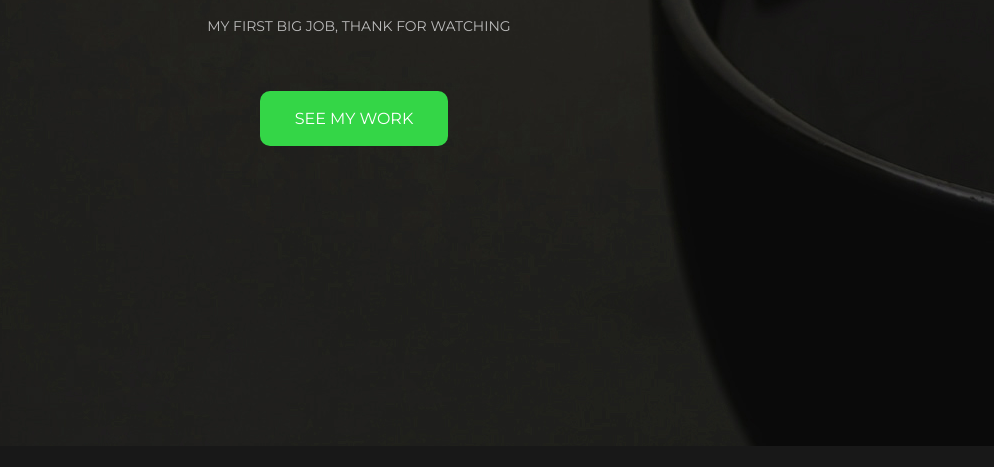
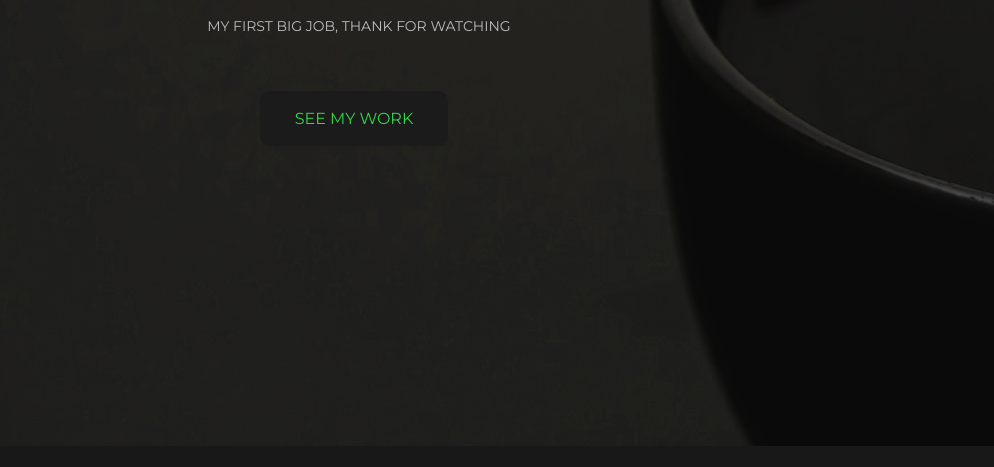
Before and after one commit to SPRAER/DeepLime.githeb.io, a plain HTML site: page index.html in a window 1280 px wide. Shown: the part 589-1056 px from the top of the page, without its empty margins (286-1280 px from the left). Drawn offline with nearby package versions, Linux system fonts and the light colour scheme.

Commit message:
6 commit

```diff
--- a/css/style.css
+++ b/css/style.css
@@ -138,8 +138,8 @@ color: #fff;
 
 .link{
 	padding:15px 35px;
-	background:#34D647;
-	color:#fff;
+	background:#1B1B1B;
+	color:#34D647;
 	font-size:16px;
 	font-weight:400;
 	font-family: 'Montserrat', sans-serif;
```
